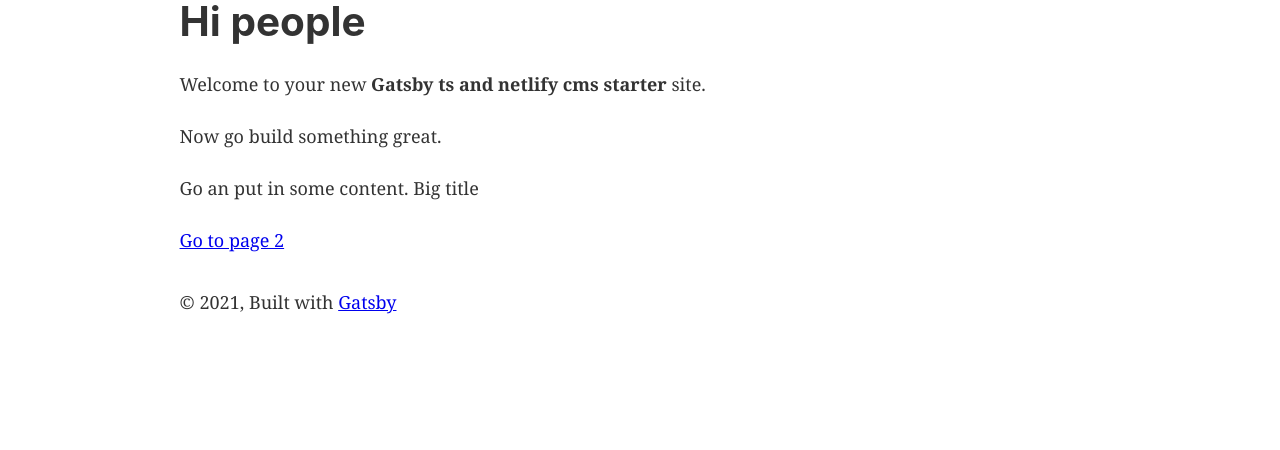
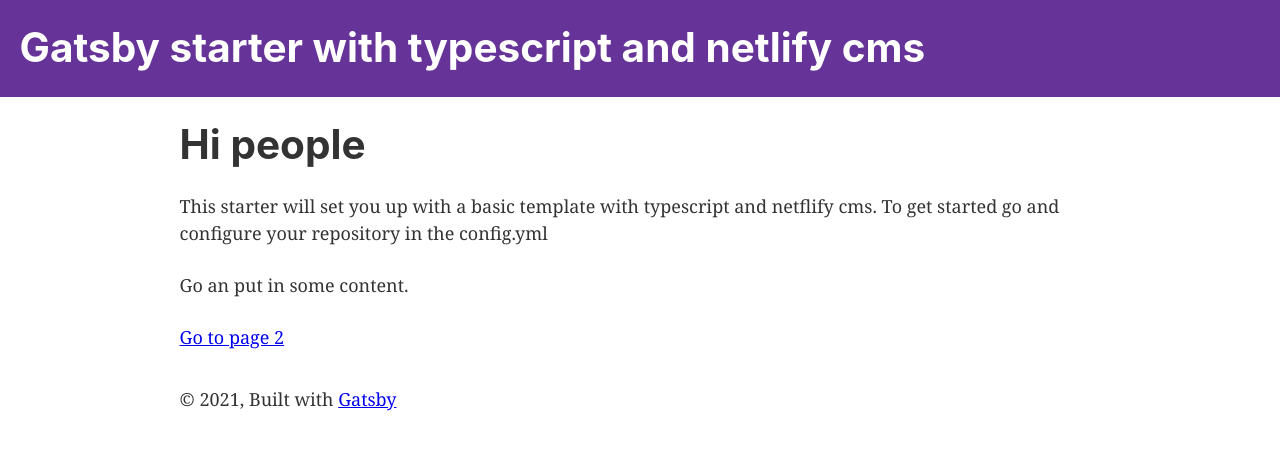
Before and after one commit to kiliw/gatsby-netlify-cms-typescript-template, a Gatsby site: page / in a window 1280 px wide. Built offline with nearby package versions, Linux system fonts and the light colour scheme; Gatsby itself is replaced by a stand-in of ours.

Commit message:
Add content to the landing page.

```diff
--- /dev/null
+++ b/src/components/Header.tsx
@@ -0,0 +1,37 @@
+import { Link } from 'gatsby'
+import React, { FunctionComponent } from 'react'
+
+type HeaderProps = {
+  siteTitle: string
+}
+
+const Header: FunctionComponent<HeaderProps> = ({ siteTitle }) => (
+  <header
+    style={{
+      background: `rebeccapurple`,
+      marginBottom: `1.45rem`,
+    }}
+  >
+    <div
+      style={{
+        margin: `0 auto`,
+        // maxWidth: 960,
+        padding: `1.45rem 1.0875rem`,
+      }}
+    >
+      <h1 style={{ margin: 0 }}>
+        <Link
+          to="/"
+          style={{
+            color: `white`,
+            textDecoration: `none`,
+          }}
+        >
+          {siteTitle}
+        </Link>
+      </h1>
+    </div>
+  </header>
+)
+
+export default Header
--- a/src/content/home/home.json
+++ b/src/content/home/home.json
@@ -1,5 +1,8 @@
 {
   "title": {
-    "value": "Big title"
+    "value": "Gatsby starter with typescript and netlify cms"
+  },
+  "introduction": {
+    "value": "This starter will set you up with a basic template with typescript and netflify cms. To get started go and configure your repository in the config.yml"
   }
 }
--- a/src/pages/index.tsx
+++ b/src/pages/index.tsx
@@ -2,6 +2,7 @@ import { graphql, useStaticQuery } from 'gatsby'
 import Link from 'gatsby-link'
 import * as React from 'react'
 
+import Header from '../components/Header'
 import Layout from '../layouts'
 
 // Please note that you can use https://github.com/dotansimha/graphql-code-generator
@@ -15,26 +16,31 @@ const Page = () => {
           title
         }
       }
-      homeJson {
+      allHomeJson {
+        nodes {
+          introduction {
+            value
+          }
           title {
             value
           }
         }
       }
+    }
   `)
   return (
+    <>
+      <Header siteTitle={data.allHomeJson.nodes[0].title.value} />
       <Layout>
         <div>
           <h1>Hi people</h1>
-        <p>
-          Welcome to your new <strong>{data.site.siteMetadata.title}</strong>{' '}
-          site.
-        </p>
-        <p>Now go build something great.</p>
-        <p>Go an put in some content. {data.homeJson.title.value}</p>
+          <p>{data.allHomeJson.nodes[0].introduction.value}</p>
+
+          <p>Go an put in some content.</p>
           <Link to="/page-2/">Go to page 2</Link>
         </div>
       </Layout>
+    </>
   )
 }
 
```
Also changed, not shown: static/admin/config.yml (+15 -27 lines). Lines whose indentation alone changed are shown as unchanged.
